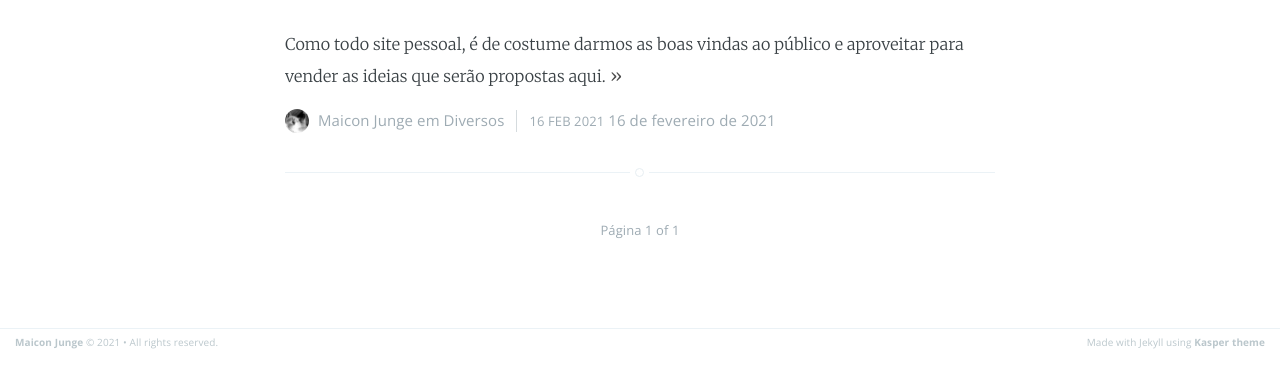
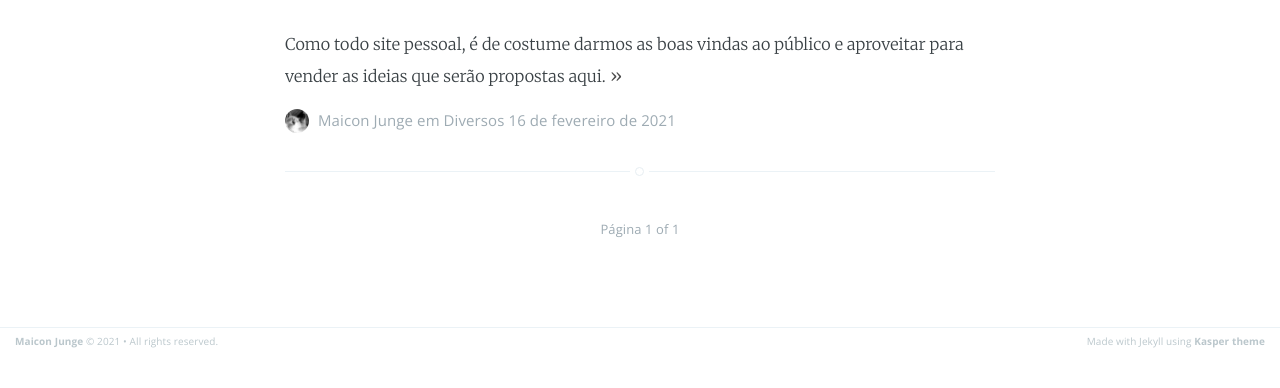
Before and after one commit to MaiconJunge/maiconjunge.github.io, a Jekyll site: the page built from index.html, in a window 1280 px wide. Shown: the part 469-857 px from the top of the page. Built offline with Jekyll 4.4.1, drawn with Linux system fonts in a browser that asks for light colours; the list of posts is cut into pages by our own code.

Commit message:
Update index.html

```diff
--- a/index.html
+++ b/index.html
@@ -52,9 +52,6 @@ about: 'sobre.html'
                 {{ post.categories | array_to_sentence_string | prepend: 'em ' }}
             {% endif %}
 
-        <time class="post-date" datetime="{{ post.date | date:"%Y-%m-%d" }}">
-      {{ post.date | date_to_string }}
-      </time>
             <time datetime="{{ post.date | date_to_xmlschema }}">
    {% include date.html date=post.date %}
 </time>
```
